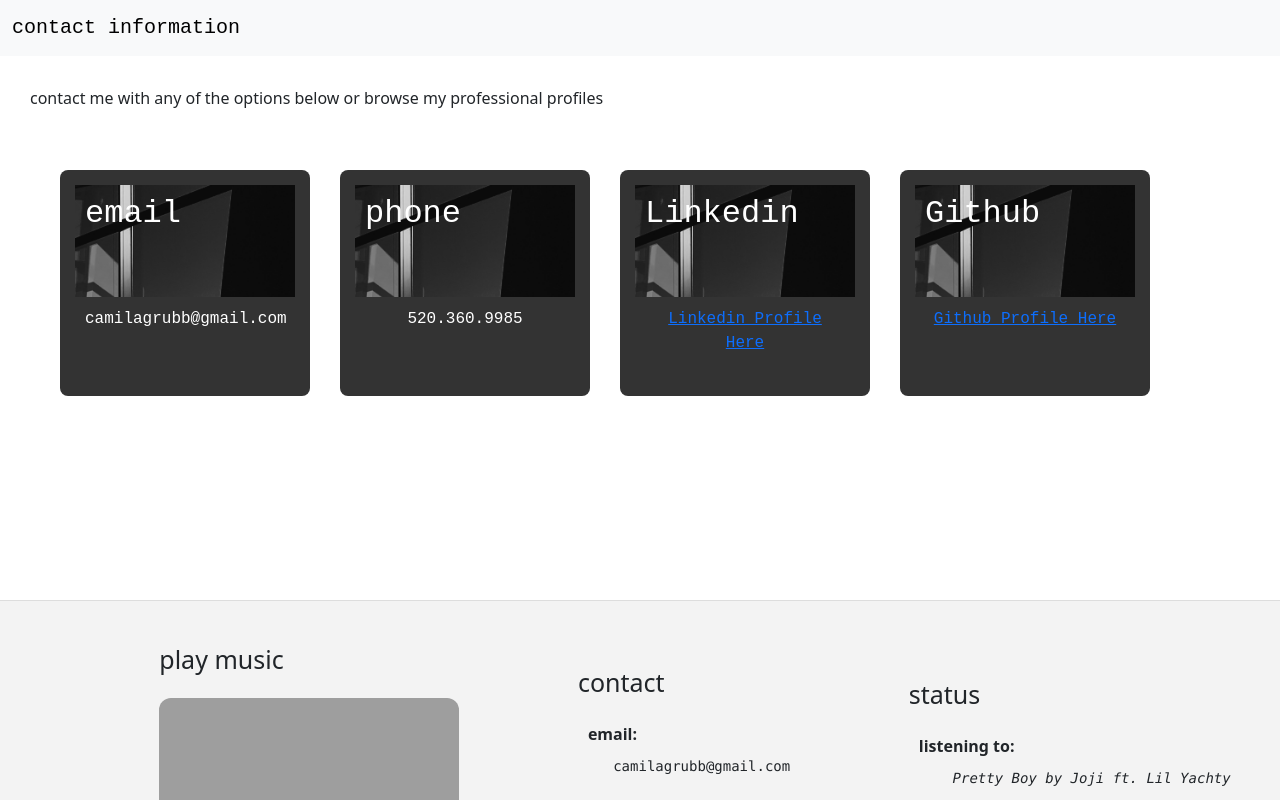
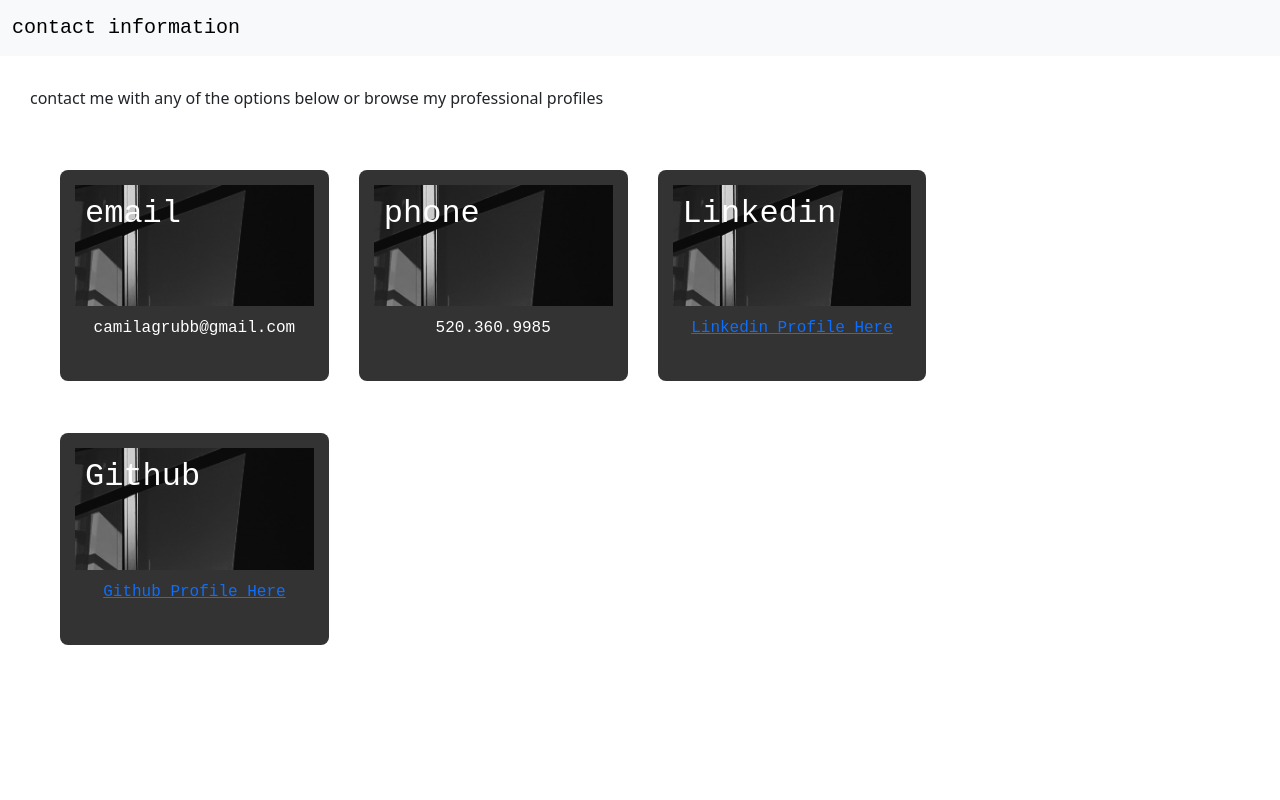
Before and after one commit to CG020/camilagrubbweb, a React (Vite) app: page /contact in a window 1280 px wide. Shown: the top 800 px of the page. Built offline with nearby package versions, Linux system fonts and the light colour scheme; grey boxes are pictures that could not be loaded.

Commit message:
flex adjustments

```diff
--- a/src/components/BioPage.tsx
+++ b/src/components/BioPage.tsx
@@ -23,6 +23,7 @@ const BioPage = () => {
         alignItems: 'center',
         padding: '15px',
         boxSizing: 'border-box',
+        margin: '40px'
     };
 
     const headerText: React.CSSProperties = {
@@ -35,7 +36,7 @@ const BioPage = () => {
     };
 
     const bioImage: React.CSSProperties = {
-        width: '400px',
+        width: '26vw',
         height: 'auto',
         marginLeft: '20px',
         marginRight: '20px',
@@ -49,7 +50,8 @@ const BioPage = () => {
         fontFamily: 'monospace',
         marginRight: '20px',
         textAlign: 'center',
-        fontSize: '1em',
+        fontSize: 'calc(0.5em + 1vw)',
+        whiteSpace: 'normal',
         marginTop: '35px',
         maxWidth: '100%',
     };
--- a/src/components/Panel.tsx
+++ b/src/components/Panel.tsx
@@ -1,16 +1,19 @@
 function Panel({ title, image, content }) {
   const panelStyle = {
-    maxWidth: '200px',
-    minWidth: '250px',
+    maxWidth: '21vw',
+    minWidth: '200px',
     width: '100%',
     height: 'auto',
     padding: '15px',
     backgroundColor: '#333',
     display: 'flex',
+    flexWrap: 'wrap',
     flexDirection: 'column',
     borderRadius: '8px',
     boxSizing: 'border-box',
     fontFamily: 'monospace, sans-serif',
+    marginBottom: '22px',
+    justifyContent: 'space-around',
   };
 
   const imageContainerStyle = {
```
